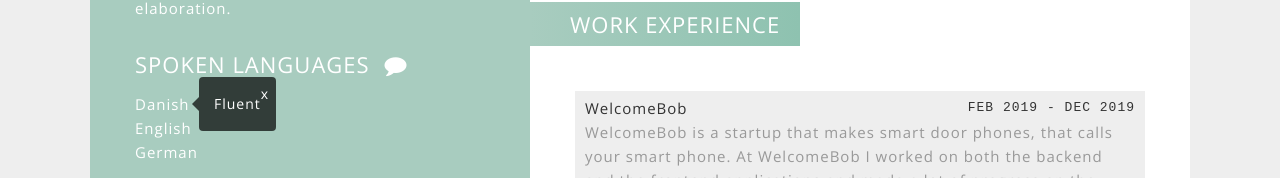
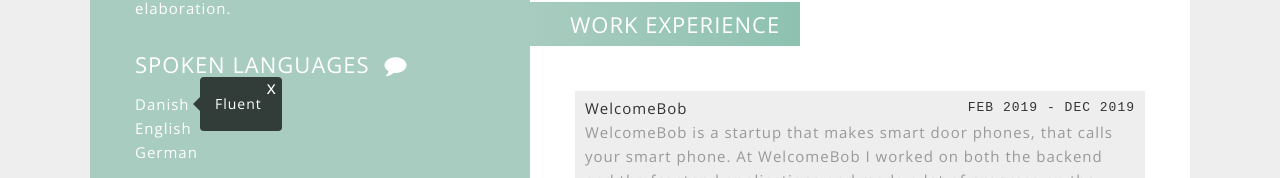
Before and after one commit to Herlevsen/cv, a Next.js app: page / in a window 1280 px wide. Both pictures are taken after a click on the element "Danish". Shown: the part 622-800 px from the top of the page. Built offline with nearby package versions, Linux system fonts and the light colour scheme; a web font is replaced by a local one.

Commit message:
Styling fixes

```diff
--- a/src/components/Sidebar.tsx
+++ b/src/components/Sidebar.tsx
@@ -26,7 +26,7 @@ export const Sidebar: React.SFC = () => {
         <Spacer axis={Axis.Vertical} size={Size.Medium} />
         <section>
           <WebOnlyMessage>Hover over any of the items below, for an elaboration.</WebOnlyMessage>
-          <PrintOnlyMessage>Visit my online resume at herlevsen.github.io for more details</PrintOnlyMessage>
+          <PrintOnlyMessage>Visit my online resume at herlevsen.github.io/cv/ for more details</PrintOnlyMessage>
         </section>
         <Spacer axis={Axis.Vertical} size={Size.Medium} />
         <SidebarSection
@@ -127,7 +127,7 @@ const Li: React.FC<{
                   ...style,
                   backgroundColor: 'rgba(0,0,0,0.7)',
                   maxWidth: 300,
-                  padding: 15,
+                  padding: '15px 20px 15px 15px',
                   fontSize: 14,
                   borderRadius: 4,
                   marginLeft: 10,
@@ -147,13 +147,14 @@ const Li: React.FC<{
 }
 
 export const CloseButton = styled.div({
-  width: 10,
-  height: 10,
+  lineHeight: 0,
   color: 'white',
   position: 'absolute',
-  top: 5,
+  top: 10,
   right: 5,
   cursor: 'pointer',
+  fontSize: 18,
+  fontWeight: 400,
 })
 
 export const Arrow = styled.div(`
```
Also changed, not shown: 3 other files (tests, documents, lock files or other folders).
